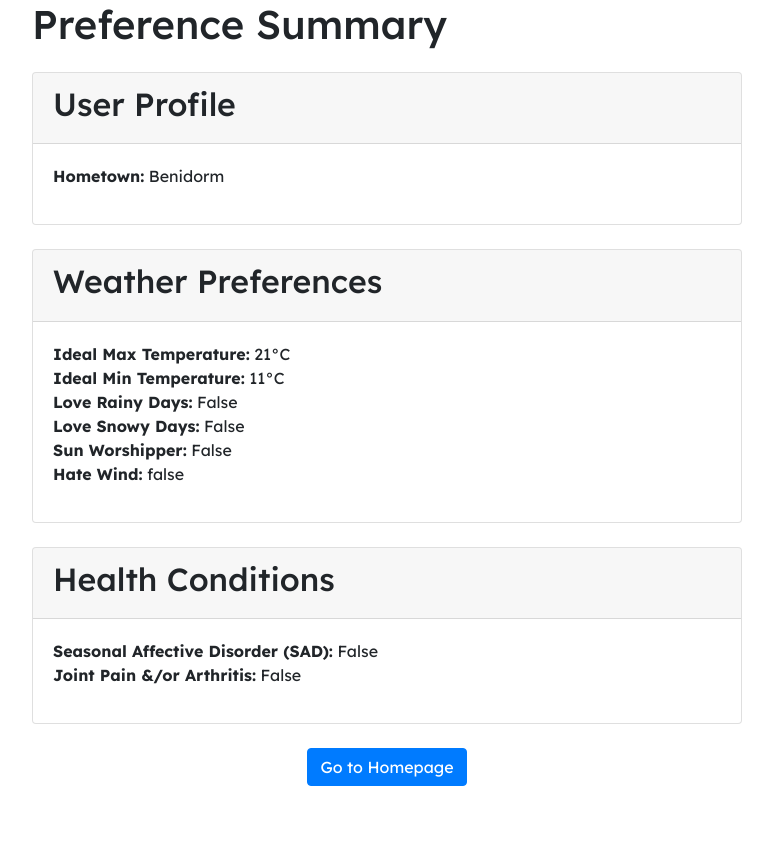
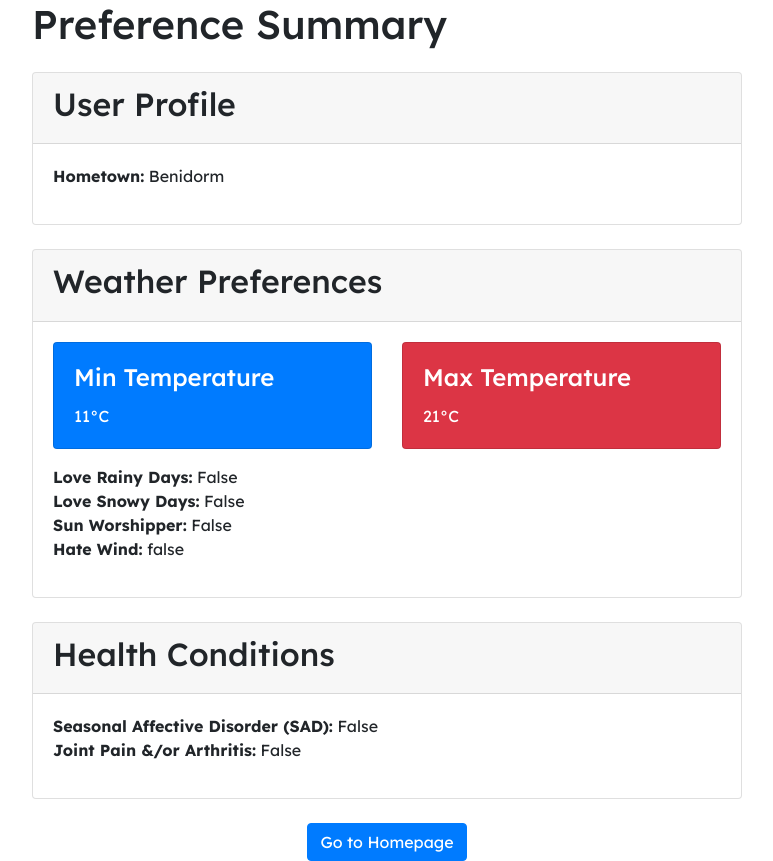
Before and after one commit to AdamRyanUK/moodapp, a Django app: template weatherpreferences/templates/weatherpreferences/preference_summary.html in a window 1280 px wide. Shown: the part 66-927 px from the top of the page, without its empty margins (253-1026 px from the left). Before the commit the page ends 852 px from the top, so only its background shows below. Run offline with Django 3.2, Linux system fonts and the light colour scheme; the template is opened without the code that fills it: values that come from a table or form of the project are taken from there, others are empty; data comes from the database, SQL or seed files in the repository; some libraries are stand-ins or nearby versions.

Commit message:
better temp on pref page

```diff
--- a/weatherpreferences/templates/weatherpreferences/preference_summary.html
+++ b/weatherpreferences/templates/weatherpreferences/preference_summary.html
@@ -24,9 +24,25 @@
                     <h2>Weather Preferences</h2>
                 </div>
                 <div class="card-body">
+                    <div class="row">
+                        <div class="col-md-6">
+                            <div class="card text-white bg-primary mb-3">
+                                <div class="card-body">
+                                    <h4 class="card-title">Min Temperature</h4>
+                                    <p class="card-text">{{ weather_preferences.ideal_temp_min }}°C</p>
+                                </div>
+                            </div>
+                        </div>
+                        <div class="col-md-6">
+                            <div class="card text-white bg-danger mb-3">
+                                <div class="card-body">
+                                    <h4 class="card-title">Max Temperature</h4>
+                                    <p class="card-text">{{ weather_preferences.ideal_temp_max }}°C</p>
+                                </div>
+                            </div>
+                        </div>
+                    </div>
                     <ul class="list-unstyled">
-                        <li><strong>Ideal Max Temperature:</strong> {{ weather_preferences.ideal_temp_max }}°C</li>
-                        <li><strong>Ideal Min Temperature:</strong> {{ weather_preferences.ideal_temp_min }}°C</li>
                         <li><strong>Love Rainy Days:</strong> {{ weather_preferences.rain_lover }}</li>
                         <li><strong>Love Snowy Days:</strong> {{ weather_preferences.snow_lover }}</li>
                         <li><strong>Sun Worshipper:</strong> {{ weather_preferences.sun_lover }}</li>
```
